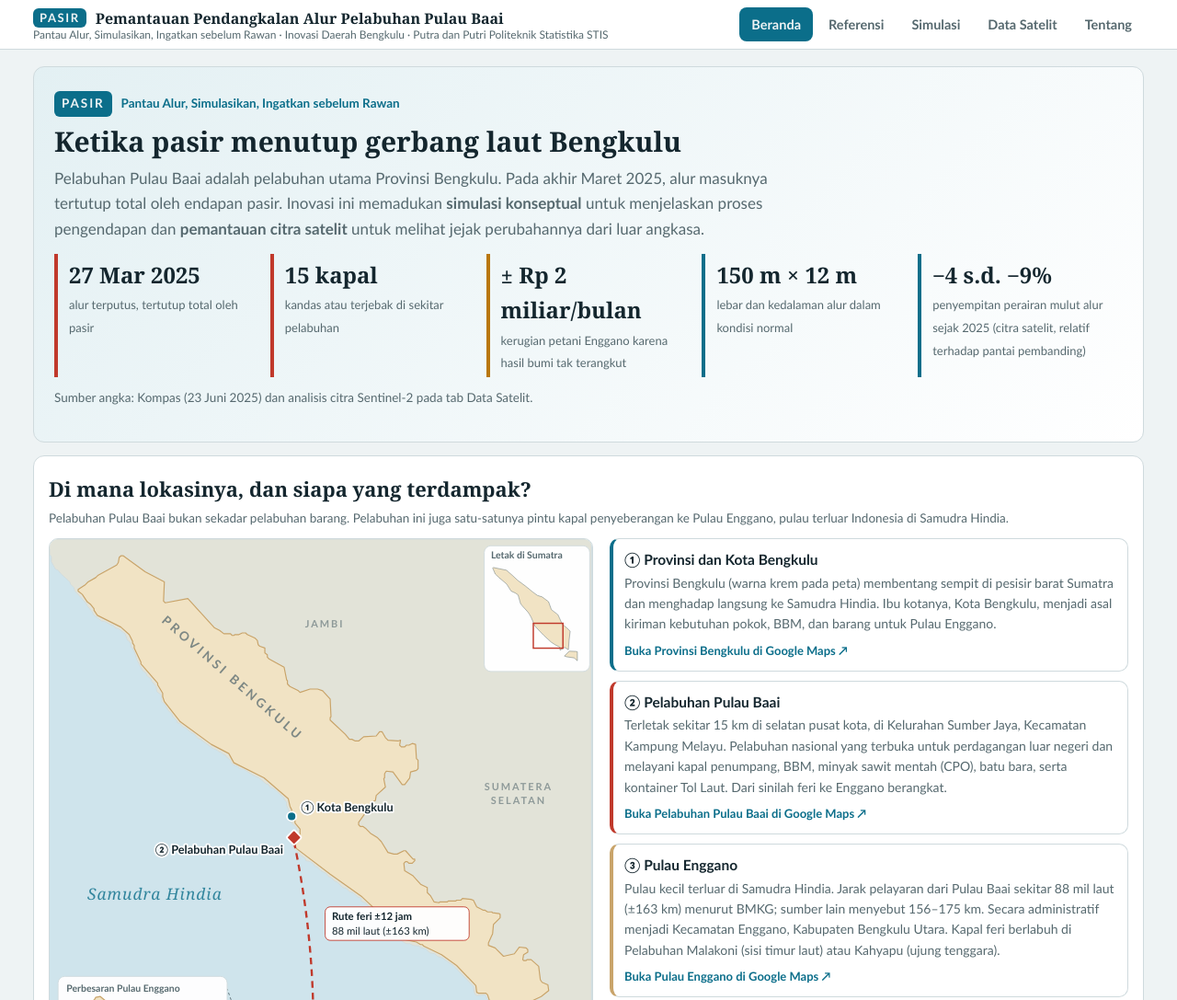
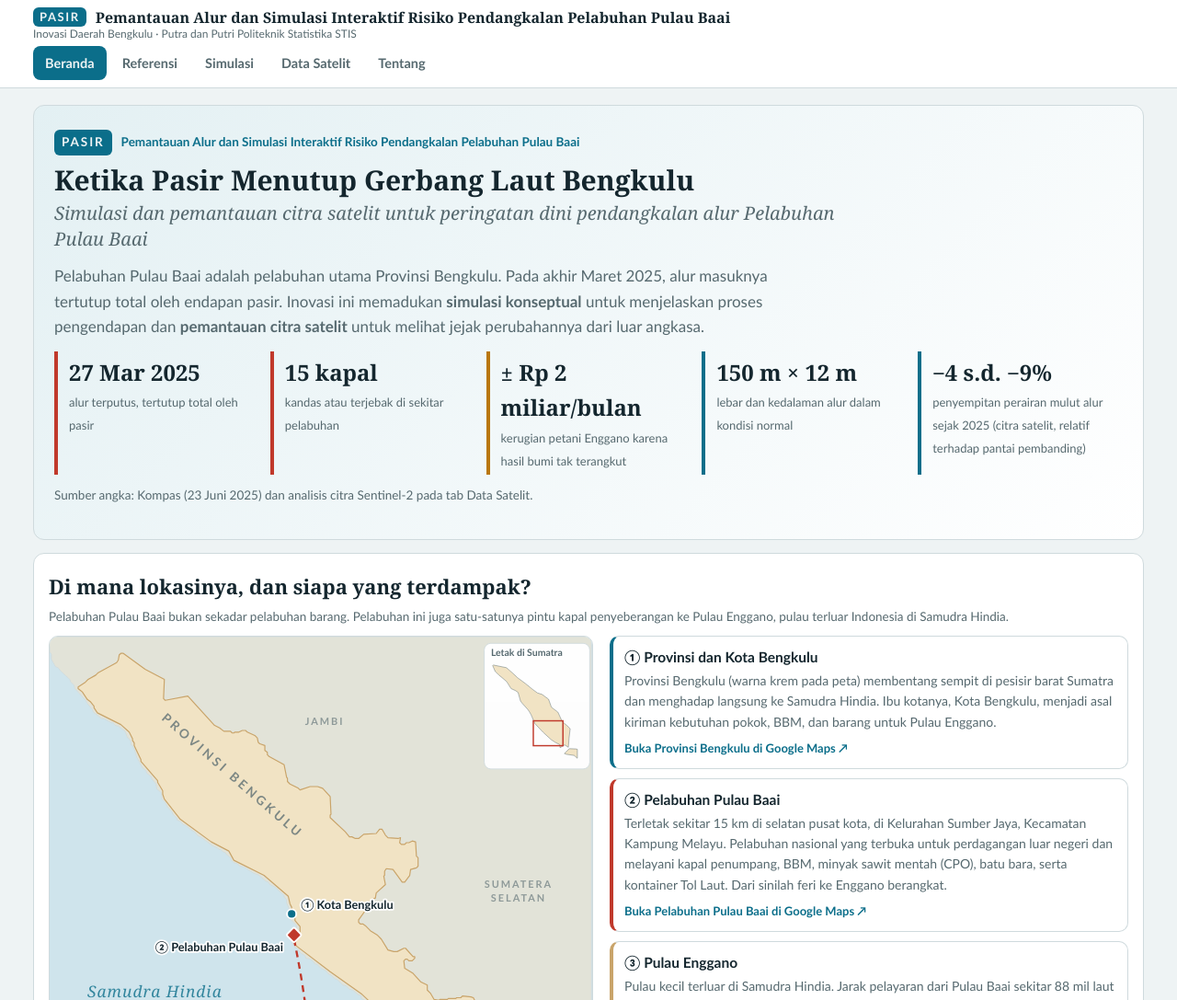
Before and after one commit to kuliahbayubni-ops/pantai-pulau-baai, a plain HTML site: page index.html in a window 1280 px wide. Shown: the top 1087 px of the page at 92% size. Drawn offline with Linux system fonts and the light colour scheme.

Commit message:
Judul inovasi dan judul presentasi baru
Co-Authored-By: Claude Opus 5.5 <noreply@anthropic.com>
Claude-Session: https://claude.ai/code/session_01PfSGwtMA4nrtyCrAdtBDiV

```diff
--- a/index.html
+++ b/index.html
@@ -1,7 +1,7 @@
 <!DOCTYPE html>
 <html lang="id"><head><meta charset="utf-8">
 <meta name="viewport" content="width=device-width, initial-scale=1">
-<title>PASIR: Pemantauan Pendangkalan Alur Pelabuhan Pulau Baai</title>
+<title>PASIR: Pemantauan Alur dan Simulasi Interaktif Risiko Pendangkalan Pelabuhan Pulau Baai</title>
 <style>
 :root{--sea:#cfe4ec;--land:#f1e3c4;--land2:#e2e3d8;--bg:#eef3f4;--card:#fff;--tx:#14262e;--mu:#56696f;--ac:#0b6e8a;--ac2:#e3f0f3;--bd:#cfdadd;--rd:#c0392b;--ok:#1f8a5b;--wn:#b9770e;--sand:#c9a46a;
 --z1:#0b6e8a;--z2:#c0392b;--z3:#7a5aa6;--z4:#6b7d83;color-scheme:light}
@@ -15,7 +15,8 @@ header{position:sticky;top:0;z-index:10;background:var(--card);border-bottom:1px
 .hd{max-width:1240px;margin:0 auto;padding:8px 16px;display:flex;flex-wrap:wrap;align-items:center;gap:6px 18px}
 .brand{font:700 16px/1.2 Georgia,serif;margin-right:auto}.bn{display:inline-block;font:800 13px/1 "Trebuchet MS",sans-serif;letter-spacing:.12em;background:var(--ac);color:var(--bg);padding:4px 7px;border-radius:6px;margin-right:6px;vertical-align:2px}
 .kick{display:inline-flex;flex-wrap:wrap;gap:4px 10px;align-items:center;font-size:13.5px;font-weight:700;color:var(--ac);margin-bottom:8px}.kick b{letter-spacing:.14em;background:var(--ac);color:var(--bg);padding:3px 8px;border-radius:6px}
-.pasir{display:grid;grid-template-columns:repeat(3,minmax(0,1fr));gap:10px;margin:4px 0 12px}.pasir div{background:var(--bg);border-radius:10px;padding:10px 12px;font-size:14px;color:var(--mu)}.pasir b{display:block;color:var(--tx);font-size:15.5px}.pasir i{font-style:normal;font-weight:800;color:var(--ac)}
+.pasir{display:grid;grid-template-columns:repeat(3,minmax(0,1fr));gap:10px;margin:4px 0 12px}.pasir div{background:var(--bg);border-radius:10px;padding:10px 12px;font-size:14px;color:var(--mu)}.pasir b{display:block;color:var(--tx);font-size:15.5px}.pasir i{font-style:normal;font-weight:800;color:var(--ac);margin-right:4px}
+.hsub{font:italic 20px/1.4 Georgia,serif;color:var(--mu);margin:-4px 0 12px;max-width:860px}
 @media(max-width:640px){.pasir{grid-template-columns:1fr}}.brand small{display:block;font:12px "Trebuchet MS",sans-serif;color:var(--mu)}
 nav{display:flex;flex-wrap:wrap;gap:4px}
 nav a{padding:7px 13px;border-radius:8px;text-decoration:none;color:var(--mu);font-weight:600;font-size:14.5px}
@@ -162,7 +163,7 @@ footer{max-width:1240px;margin:0 auto;padding:0 16px 30px;font-size:13px;color:v
 @media(max-width:640px){h1{font-size:24px}.pair{grid-template-columns:1fr}}
 </style></head><body>
 <header><div class="hd">
-<div class="brand"><span class="bn">PASIR</span> Pemantauan Pendangkalan Alur Pelabuhan Pulau Baai<small>Pantau Alur, Simulasikan, Ingatkan sebelum Rawan · Inovasi Daerah Bengkulu · Putra dan Putri Politeknik Statistika STIS</small></div>
+<div class="brand"><span class="bn">PASIR</span> Pemantauan Alur dan Simulasi Interaktif Risiko Pendangkalan Pelabuhan Pulau Baai<small>Inovasi Daerah Bengkulu · Putra dan Putri Politeknik Statistika STIS</small></div>
 <nav aria-label="Menu utama"><a href="#beranda" data-t="beranda">Beranda</a><a href="#referensi" data-t="referensi">Referensi</a><a href="#simulasi" data-t="simulasi">Simulasi</a><a href="#data-satelit" data-t="data-satelit">Data Satelit</a><a href="#tentang" data-t="tentang">Tentang</a></nav>
 </div></header>
 <main>
@@ -170,8 +171,9 @@ footer{max-width:1240px;margin:0 auto;padding:0 16px 30px;font-size:13px;color:v
 <!-- ================= BERANDA ================= -->
 <section class="tab" id="t-beranda">
 <div class="card hero">
-<div class="kick"><b>PASIR</b><span>Pantau Alur, Simulasikan, Ingatkan sebelum Rawan</span></div>
-<h1>Ketika pasir menutup gerbang laut Bengkulu</h1>
+<div class="kick"><b>PASIR</b><span>Pemantauan Alur dan Simulasi Interaktif Risiko Pendangkalan Pelabuhan Pulau Baai</span></div>
+<h1>Ketika Pasir Menutup Gerbang Laut Bengkulu</h1>
+<p class="hsub">Simulasi dan pemantauan citra satelit untuk peringatan dini pendangkalan alur Pelabuhan Pulau Baai</p>
 <p class="lead">Pelabuhan Pulau Baai adalah pelabuhan utama Provinsi Bengkulu. Pada akhir Maret 2025, alur masuknya tertutup total oleh endapan pasir. Inovasi ini memadukan <b>simulasi konseptual</b> untuk menjelaskan proses pengendapan dan <b>pemantauan citra satelit</b> untuk melihat jejak perubahannya dari luar angkasa.</p>
 <div class="kpis">
 <div class="kpi r"><strong>27 Mar 2025</strong><span>alur terputus, tertutup total oleh pasir</span></div>
@@ -281,7 +283,8 @@ footer{max-width:1240px;margin:0 auto;padding:0 16px 30px;font-size:13px;color:v
 
 <div class="card">
 <h2>Inovasi kami: PASIR</h2>
-<div class="pasir"><div><b><i>P</i>antau <i>A</i>lur</b>Citra satelit Sentinel-2 memantau perubahan luas air di sekitar mulut alur setiap kuartal.</div><div><b><i>S</i>imulasikan</b>Simulasi konseptual menunjukkan bagaimana pasir mengendap dan kapan alur menjadi kritis.</div><div><b><i>I</i>ngatkan sebelum <i>R</i>awan</b>Ambang siaga dan kritis memberi peringatan dini agar pengerukan dijadwalkan sebelum alur tertutup.</div></div>
+<p class="note" style="margin:0 0 10px">Pemantauan Alur dan Simulasi Interaktif Risiko Pendangkalan Pelabuhan Pulau Baai. Cara kerjanya terdiri atas tiga langkah:</p>
+<div class="pasir"><div><b><i>1</i> Pantau alur</b>Citra satelit Sentinel-2 memantau perubahan luas air di sekitar mulut alur setiap kuartal.</div><div><b><i>2</i> Simulasikan</b>Simulasi konseptual menunjukkan bagaimana pasir mengendap dan kapan alur menjadi kritis.</div><div><b><i>3</i> Ingatkan sebelum rawan</b>Ambang siaga dan kritis memberi peringatan dini agar pengerukan dijadwalkan sebelum alur tertutup.</div></div>
 <div class="grid2">
 <div class="mini"><b>Simulasi konseptual</b><p>Butir pasir bergerak mengikuti arus, pasang surut, dan kalender musim Bengkulu. Kapal keluar masuk selama alur cukup dalam, tertahan saat alur kritis, lalu kapal keruk membuka kembali alur.</p><a class="go" href="#simulasi">Coba simulasi →</a></div>
 <div class="mini"><b>Pemantauan citra satelit</b><p>Citra Sentinel-2 periode 2019–2026 diolah di Google Earth Engine. Luas perairan di tiga zona sekitar mulut alur dibandingkan dengan pantai pembanding, setelah pola musimannya dikoreksi.</p><a class="go" href="#data-satelit">Lihat data →</a></div>
```
